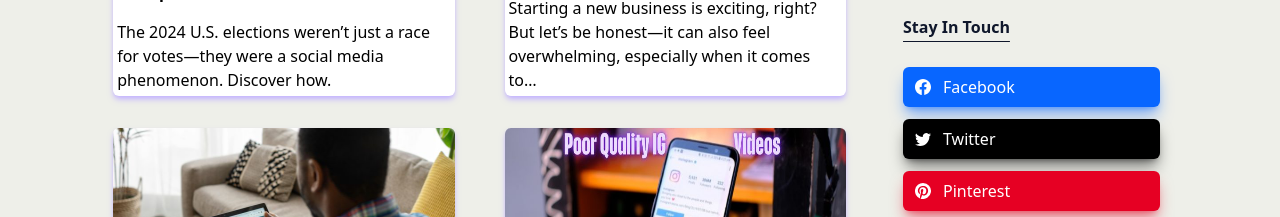
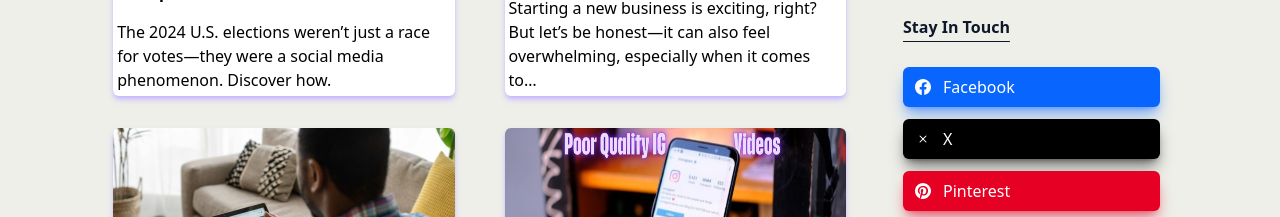
Before and after one commit to MatthewsRicky/shespeaksocial, a Next.js app: page /blog in a window 1280 px wide. Shown: the part 1620-1837 px from the top of the page. Built offline with nearby package versions, Linux system fonts and the light colour scheme.

Commit message:
cHANGING tWITTER TO X

```diff
--- a/components/StayInTouch.tsx
+++ b/components/StayInTouch.tsx
@@ -1,5 +1,5 @@
 import React from 'react'
-import {BsFacebook, BsInstagram, BsPinterest, BsTwitter, BsVimeo, BsYoutube} from "react-icons/bs";
+import {BsFacebook, BsInstagram, BsPinterest, BsVimeo, BsX, BsYoutube} from "react-icons/bs";
 
 const StayInTouch = () => {
 	return (
@@ -7,7 +7,7 @@ const StayInTouch = () => {
 			<h1 className="text-slate-900 mb-8 underline underline-offset-8 w-full font-bold leading-none">Stay In Touch</h1>
 			<div className="grid grid-cols-1 grid-rows-6 w-full gap-3">
 				<span className="flex w-full items-center justify-start gap-3 mx-auto bg-facebook px-3 py-2 font-medium text-white rounded-md shadow-lg shadow-facebook/50"><BsFacebook /> <h2>Facebook</h2></span>
-				<span className="flex w-full items-center justify-start gap-3 bg-black mx-auto px-3 py-2 font-medium text-white rounded-md shadow-lg shadow-black/50"><BsTwitter /> <h2>Twitter</h2></span>
+				<span className="flex w-full items-center justify-start gap-3 bg-black mx-auto px-3 py-2 font-medium text-white rounded-md shadow-lg shadow-black/50"><BsX /> <h2>X</h2></span>
 				<span className="flex w-full items-center justify-start gap-3 mx-auto bg-pinterest px-3 py-2 font-medium text-white rounded-md shadow-lg shadow-pinterest/50"><BsPinterest /> <h2>Pinterest</h2></span>
 				<span className="flex w-full items-center justify-start gap-3 mx-auto bg-instagram px-3 py-2 font-medium text-white rounded-md shadow-lg shadow-instagram/50"><BsInstagram /> <h2>Instagram</h2></span>
 				<span className="flex w-full items-center justify-start gap-3 mx-auto bg-youtube px-3 py-2 font-medium text-white rounded-md shadow-lg shadow-youtube/50"><BsYoutube /> <h2>YouTube</h2></span>
```
